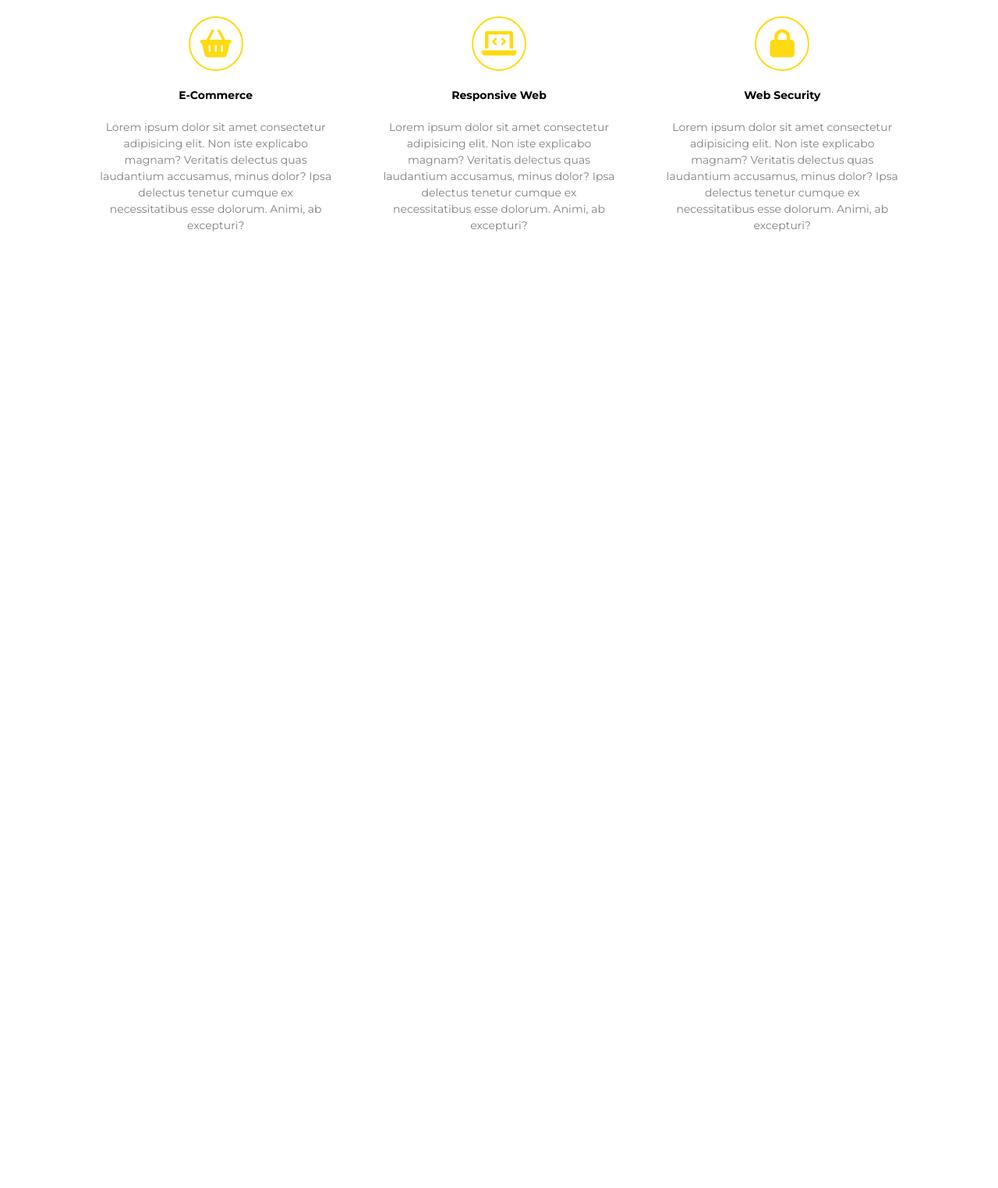
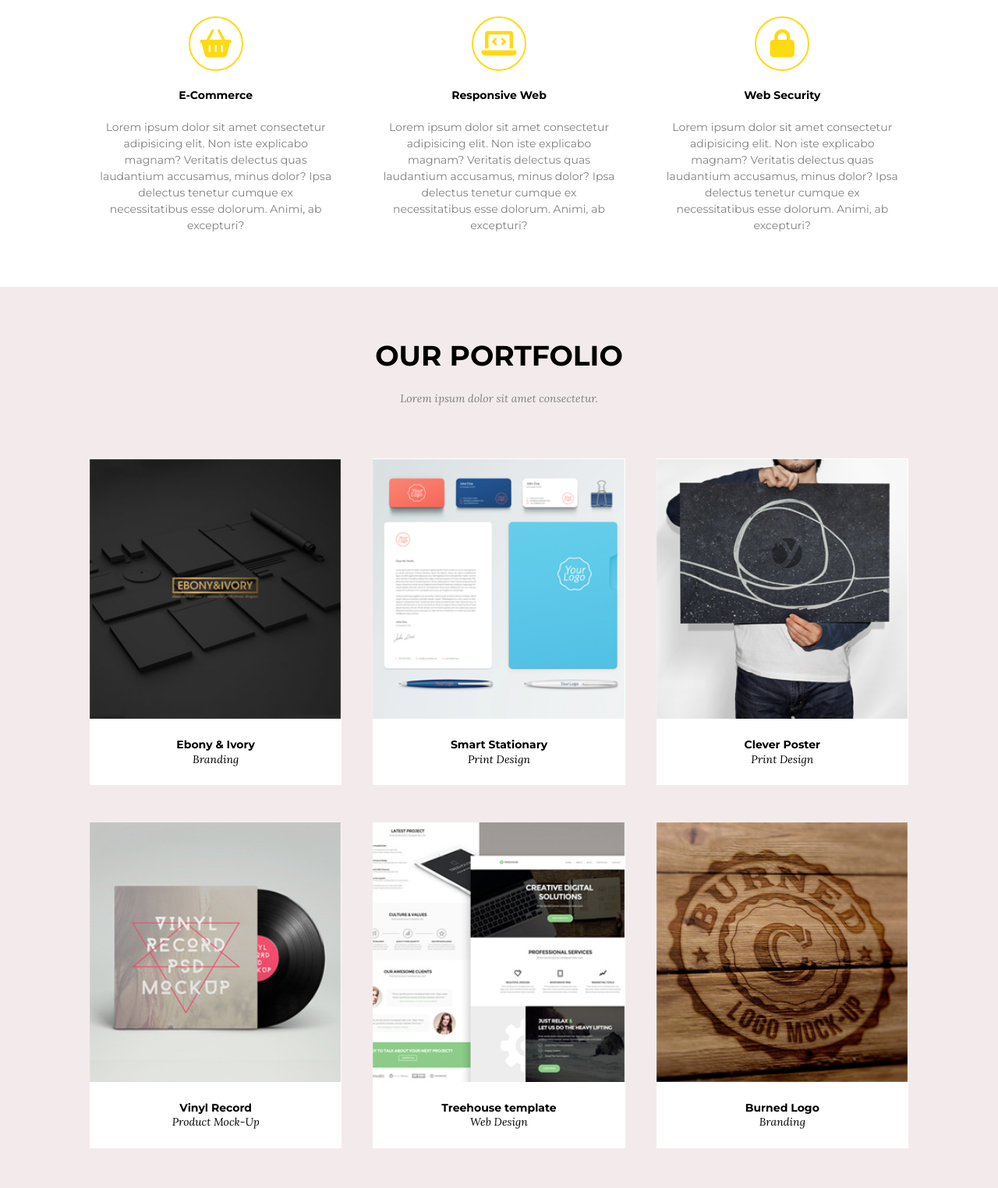
Before and after one commit to SweetDealer/week-3, a website: page index.html in a window 1280 px wide. Shown: the part 1017-2541 px from the top of the page at 78% size. Before the commit the page ends 1385 px from the top, so only its background shows below. Drawn offline with Linux system fonts and the light colour scheme; a web font is replaced by a local one.

Commit message:
Added section Portfolio

```diff
--- a/index.html
+++ b/index.html
@@ -1,22 +1,20 @@
 <!DOCTYPE html>
 <html lang="en">
   <head>
-    <meta charset="UTF-8" />
-    <meta http-equiv="X-UA-Compatible" content="IE=edge" />
-    <meta name="viewport" content="width=device-width, initial-scale=1.0" />
-    <link rel="stylesheet" href="./css/basic.css" />
-    <link rel="stylesheet" href="./vendor/bootstrap-grid.css" />
-    <link rel="stylesheet" href="./css/style.css" />
-    <link rel="preconnect" href="https://fonts.googleapis.com" />
-    <link rel="preconnect" href="https://fonts.gstatic.com" crossorigin />
+    <meta charset="UTF-8">
+    <meta http-equiv="X-UA-Compatible" content="IE=edge">
+    <meta name="viewport" content="width=device-width, initial-scale=1.0">
+    <link rel="stylesheet" href="./css/basic.css">
+    <link rel="stylesheet" href="./vendor/bootstrap-grid.css">
+    <link rel="stylesheet" href="./css/style.css">
+    <link rel="preconnect" href="https://fonts.googleapis.com">
+    <link rel="preconnect" href="https://fonts.gstatic.com" crossorigin>
     <link
       href="https://fonts.googleapis.com/css2?family=Damion&family=Lora:ital@1&family=Montserrat:wght@400;700&family=Raleway:wght@100;400;700&display=swap"
-      rel="stylesheet"
-    />
+      rel="stylesheet">
     <link
       rel="stylesheet"
-      href="https://use.fontawesome.com/releases/v6.0.0/css/all.css"
-    />
+      href="https://use.fontawesome.com/releases/v6.0.0/css/all.css">
     <title>Golden</title>
   </head>
   <body>
@@ -98,6 +96,84 @@
           </div>
         </div>
       </section>
+      <section class="portfolio">
+        <div class="container">
+          <div class="section__header">
+            <h2 class="section__title">Our Portfolio</h2>
+            <p class="section__subtitle">
+              Lorem ipsum dolor sit amet consectetur.
+            </p>
+          </div>
+          <div class="row portfolio__row">
+            <div class="col-12 col-sm-6 col-md-4">
+              <div class="portfolio__item">
+                <div class="portfolio__image">
+                  <img src="./images/1.png" alt="portfolio-image">
+                </div>
+                <div class="portfolio__item_body">
+                    <h3 class="portfolio__title">Ebony & Ivory</h3>
+                    <p class="portfolio__subtitle">Branding</p>
+                </div>
+              </div>
+            </div>
+            <div class="col-12 col-sm-6 col-md-4">
+              <div class="portfolio__item">
+                <div class="portfolio__image">
+                  <img src="./images/2.png" alt="portfolio-image">
+                </div>
+                <div class="portfolio__item_body">
+                    <h3 class="portfolio__title">Smart Stationary</h3>
+                    <p class="portfolio__subtitle">Print Design</p>
+                </div>
+              </div>
+            </div>
+            <div class="col-12 col-sm-6 col-md-4">
+              <div class="portfolio__item">
+                <div class="portfolio__image">
+                  <img src="./images/3.png" alt="portfolio-image">
+                </div>
+                <div class="portfolio__item_body">
+                    <h3 class="portfolio__title">Clever Poster</h3>
+                    <p class="portfolio__subtitle">Print Design</p>
+                </div>
+              </div>
+            </div>
+            <div class="col-12 col-sm-6 col-md-4">
+              <div class="portfolio__item">
+                <div class="portfolio__image">
+                  <img src="./images/4.png" alt="portfolio-image">
+                </div>
+                <div class="portfolio__item_body">
+                    <h3 class="portfolio__title">Vinyl Record</h3>
+                    <p class="portfolio__subtitle">Product Mock-Up</p>
+                </div>
+              </div>
+            </div>
+            <div class="col-12 col-sm-6 col-md-4">
+              <div class="portfolio__item">
+                <div class="portfolio__image">
+                  <img src="./images/5.png" alt="portfolio-image">
+                </div>
+                <div class="portfolio__item_body">
+                    <h3 class="portfolio__title">Treehouse template</h3>
+                    <p class="portfolio__subtitle">Web Design</p>
+                </div>
+              </div>
+            </div>
+            <div class="col-12 col-sm-6 col-md-4">
+              <div class="portfolio__item">
+                <div class="portfolio__image">
+                  <img src="./images/6.png" alt="portfolio-image">
+                </div>
+                <div class="portfolio__item_body">
+                    <h3 class="portfolio__title">Burned Logo</h3>
+                    <p class="portfolio__subtitle">Branding</p>
+                </div>
+              </div>
+            </div>
+          </div>
+        </div>
+      </section>
     </main>
   </body>
 </html>
--- a/sass/style.scss
+++ b/sass/style.scss
@@ -148,6 +148,30 @@ body {
     }
 }
 
+.portfolio {
+    background: #f3ebeb;
+    .portfolio__row {
+        .portfolio__item {
+            background: #fff;
+            margin: 0 5px 48px 5px;
+
+            img {
+                width: 100%;
+            }
+            .portfolio__item_body {
+                padding: 24px;
+                line-height: 1.3;
+                .portfolio__title {
+                    font-weight: 700;
+                }
+                .portfolio__subtitle {
+                    font-family: "Lora";
+                }
+            }
+        }
+    }
+}
+
 @media (max-width: 625px) {
     .header .container .row {
         flex-wrap: nowrap;
```
Also changed, not shown: css/style.css, sass/style.css, vendor/bootstrap-grid.css, 2 other files.
